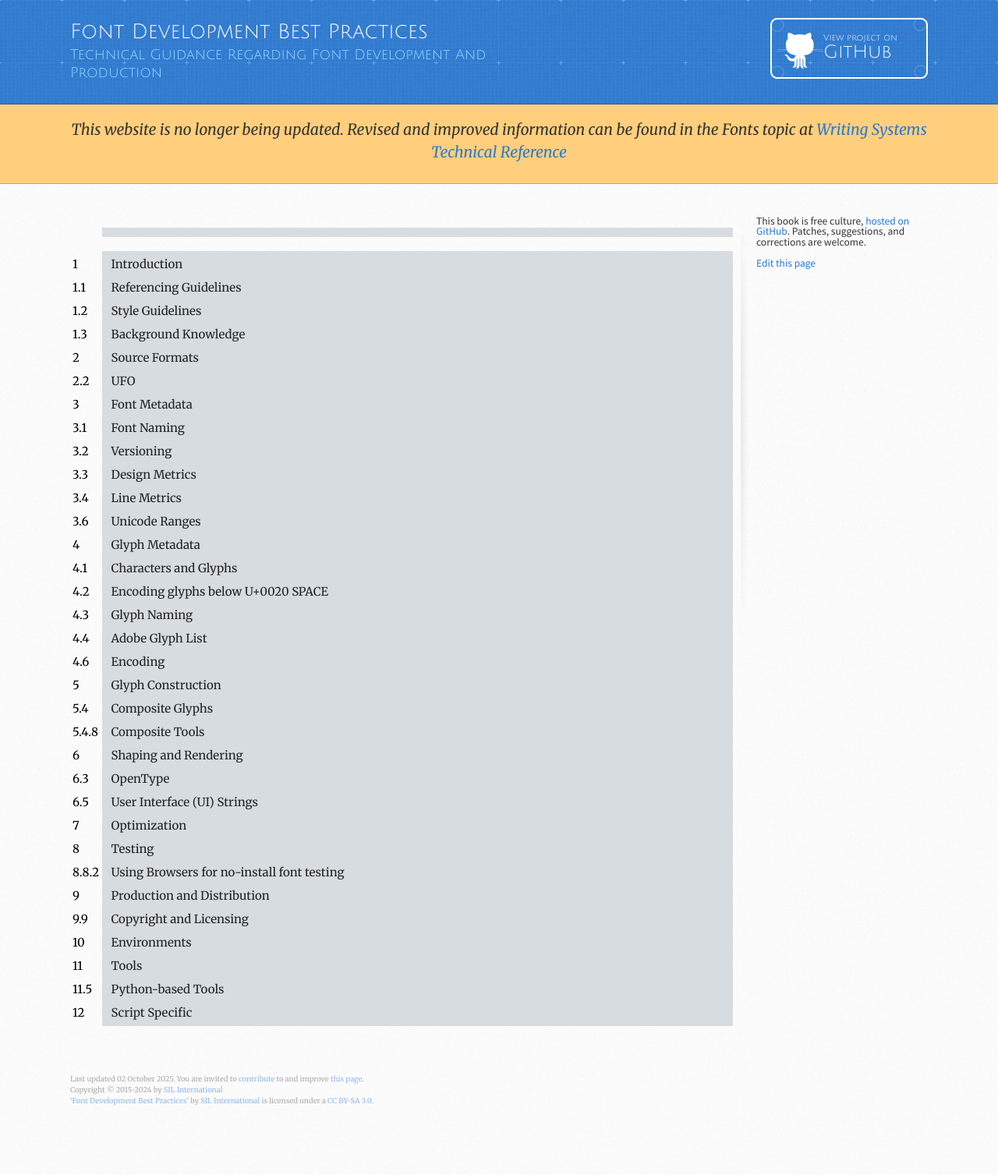
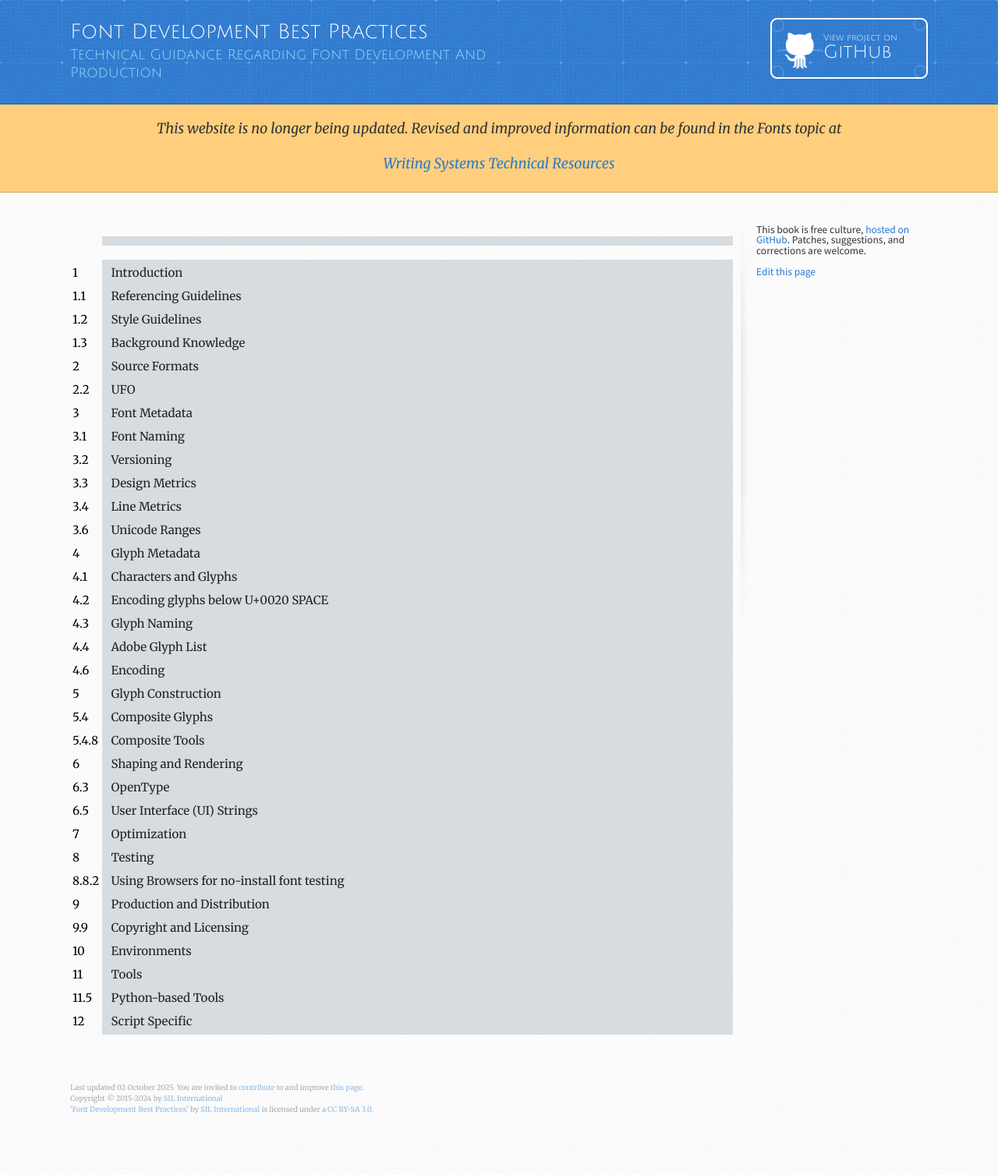
Before and after one commit to silnrsi/FDBP, a Jekyll site: the page built from en-US/index.md, in a window 1280 px wide. Shown: the whole page at 78% size. Built offline with Jekyll 4.4.1, drawn with Linux system fonts in a browser that asks for light colours.

Commit message:
Fix WSTR name and notice font size

```diff
--- a/_includes/notice.html
+++ b/_includes/notice.html
@@ -1,5 +1,6 @@
 <header class="notice">
   <div class="inner">
-    <p>This website is no longer being updated. Revised and improved information can be found in the Fonts topic at <a href="https://writingsystems.info" target="_blank">Writing Systems Technical Reference</a></p>
+    <p>This website is no longer being updated. Revised and improved information can be found in the Fonts topic at</p>
+    <p><a href="https://writingsystems.info" target="_blank">Writing Systems Technical Resources</a></p>
   </div>
 </header>
--- a/assets/stylesheets/stylesheet.css
+++ b/assets/stylesheets/stylesheet.css
@@ -127,7 +127,7 @@ header h2 {
   padding-bottom: 5px;
   background: #ffcf7d;
   border-bottom: solid 1px #cfa255;
-  font-size: 1.3em;
+  font-size: 1.2em;
   font-style: italic;
   text-align: center;
   font-family: 'Merriweather', serif;
```
Also changed, not shown: README.md.
